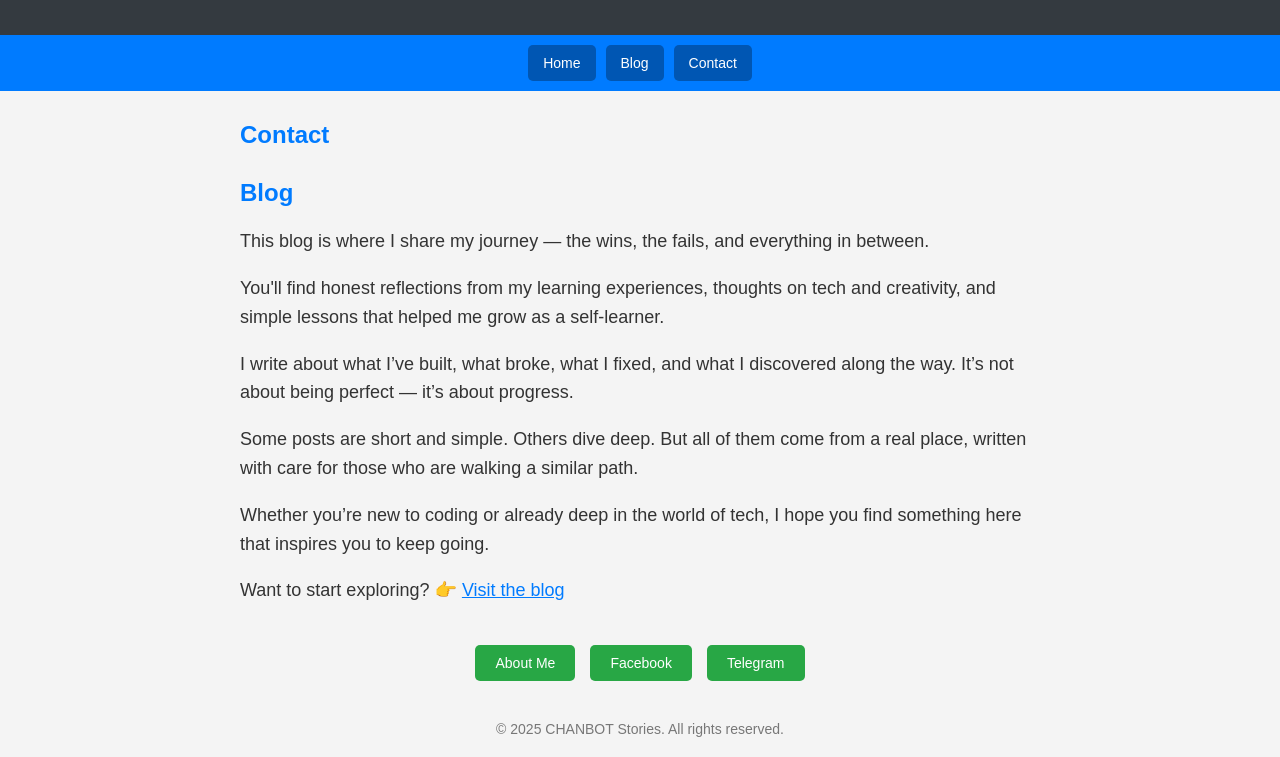
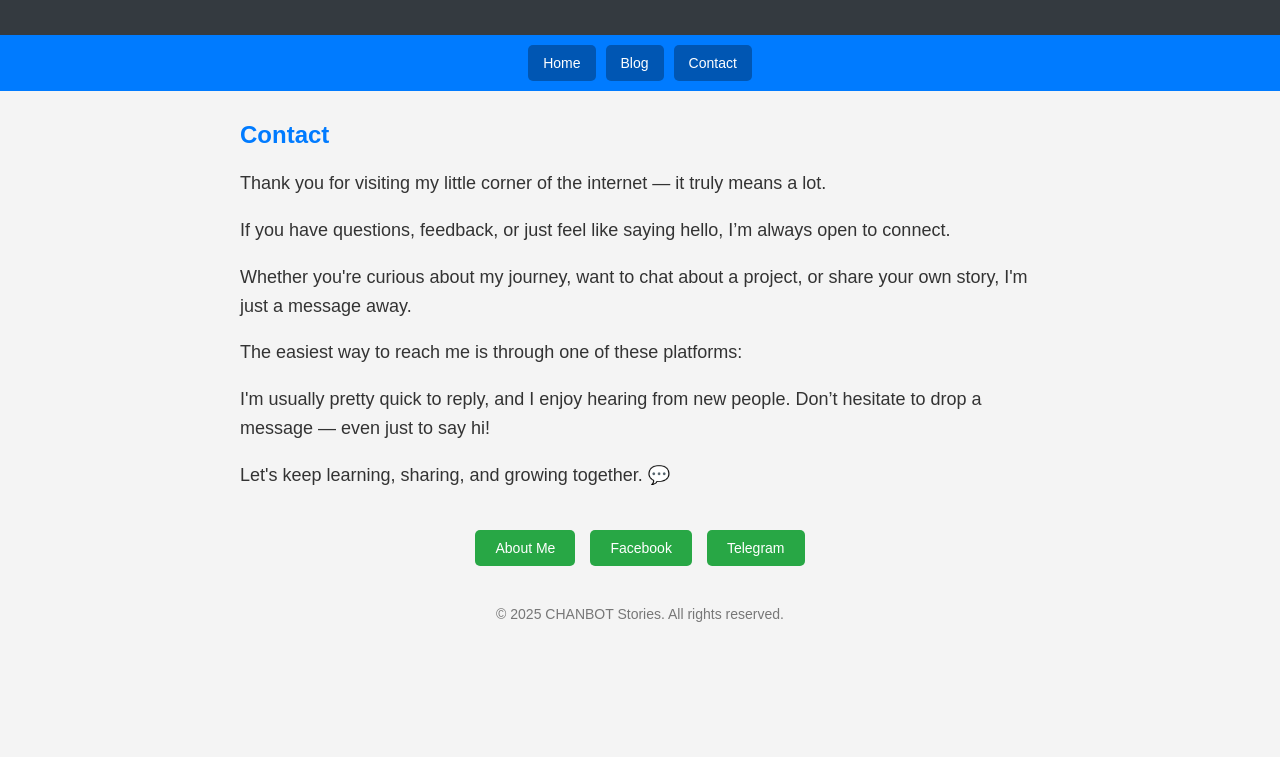
Before and after one commit to ChanbotSor/new-world-site, a plain HTML site: page contact.html in a window 1280 px wide. Shown: the part 128-885 px from the top of the page. After the commit the page ends 800 px from the top, so only its background shows below. Drawn offline with Linux system fonts and the light colour scheme.

Commit message:
Update contact.html

```diff
--- a/contact.html
+++ b/contact.html
@@ -139,25 +139,25 @@
   <main>
     <section>
       <h2>Contact</h2>
-        <h2>Blog</h2>
           <p>
-              This blog is where I share my journey — the wins, the fails, and everything in between.
+            Thank you for visiting my little corner of the internet — it truly means a lot.
           </p>
           <p>
-              You'll find honest reflections from my learning experiences, thoughts on tech and creativity, and simple lessons that helped me grow as a self-learner.
+            If you have questions, feedback, or just feel like saying hello, I’m always open to connect.
           </p>
           <p>
-              I write about what I’ve built, what broke, what I fixed, and what I discovered along the way. It’s not about being perfect — it’s about progress.
+            Whether you're curious about my journey, want to chat about a project, or share your own story, I'm just a message away.
           </p>
           <p>
-              Some posts are short and simple. Others dive deep. But all of them come from a real place, written with care for those who are walking a similar path.
+            The easiest way to reach me is through one of these platforms:
           </p>
           <p>
-              Whether you’re new to coding or already deep in the world of tech, I hope you find something here that inspires you to keep going.
+            I'm usually pretty quick to reply, and I enjoy hearing from new people. Don’t hesitate to drop a message — even just to say hi!
           </p>
           <p>
-              Want to start exploring? 👉 <a href="https://chanbotsor.github.io/the-chanbot-stories/#blog" style="color:#007BFF; text-decoration:underline;">Visit the blog</a>
+            Let's keep learning, sharing, and growing together. 💬
           </p>
+
     </section>
 
     <div class="social-links">
```
Lines whose indentation alone changed are shown as unchanged.
